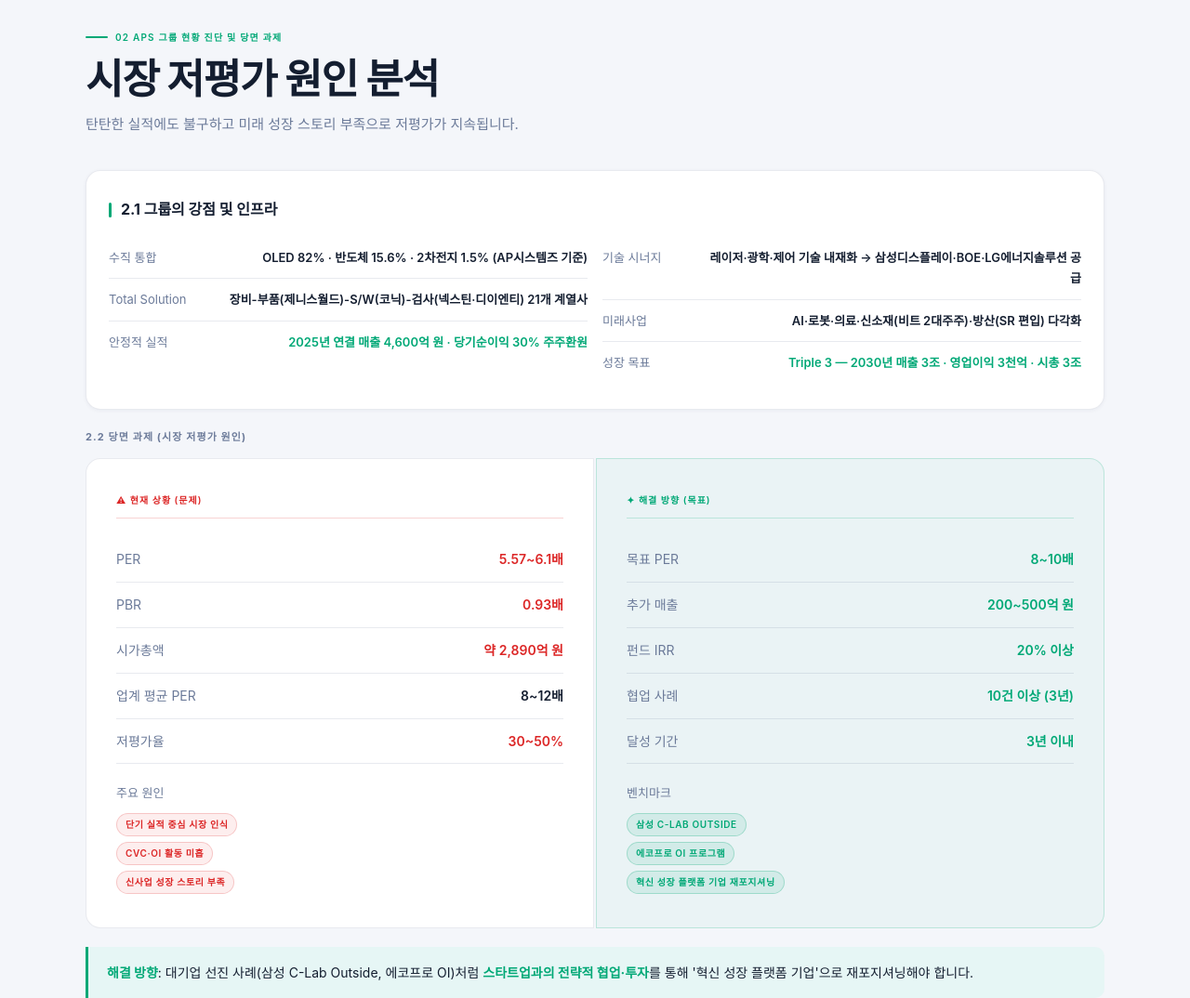
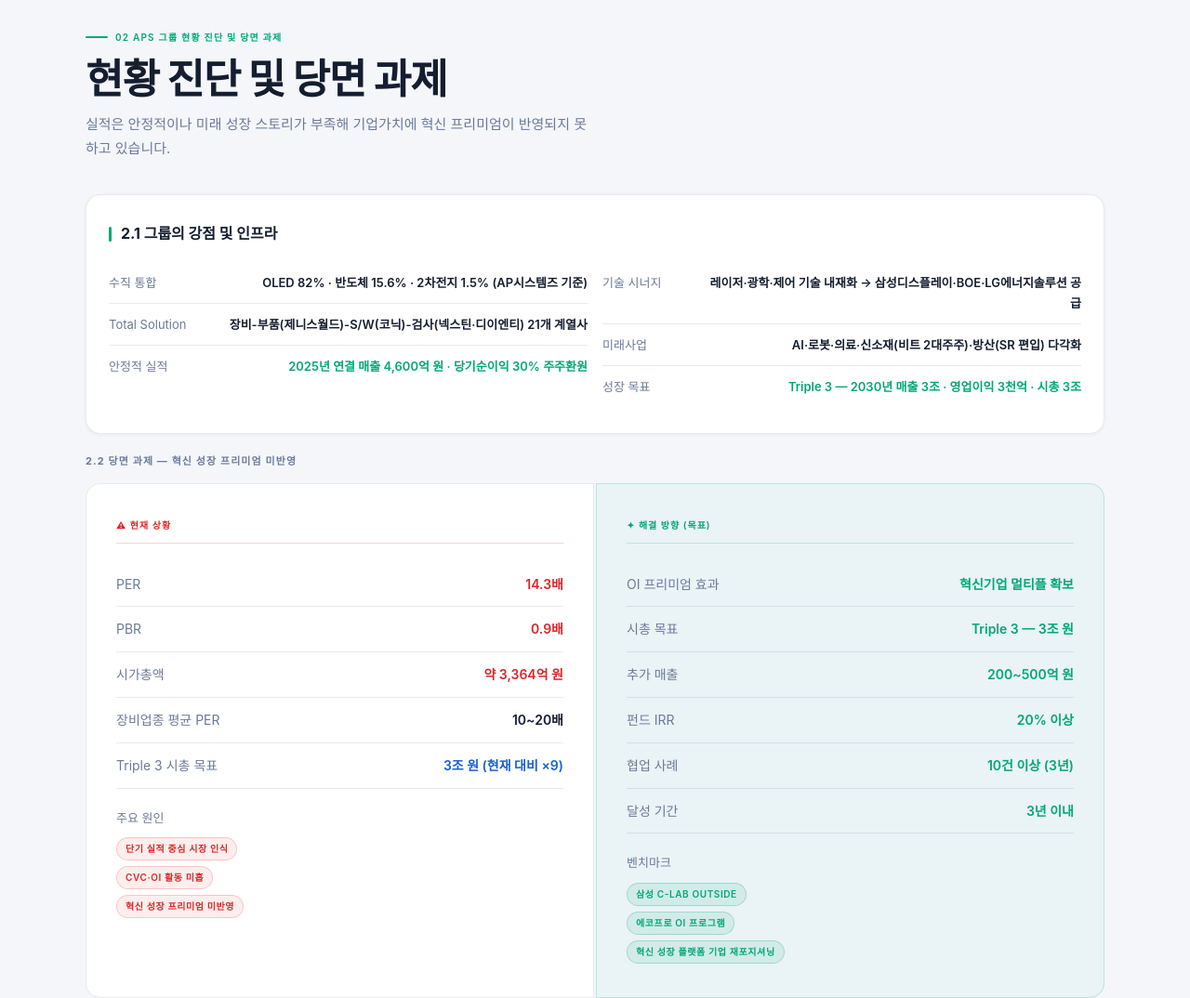
Before and after one commit to lilyleeseo/ap.gravity, a plain HTML site: page index.html in a window 1280 px wide. Shown: the part 1540-2614 px from the top of the page at 93% size. Drawn offline with Linux system fonts and the light colour scheme; a web font is replaced by a local one.

Commit message:
Add files via upload

```diff
--- a/index.html
+++ b/index.html
@@ -574,7 +574,7 @@ footer {
     </h1>
     <p class="hero-sub">
       그래비티벤처스가 APS 그룹의 핵심 기술과 딥테크 스타트업을 연결합니다.<br>
-      50억 원 펀드 + OI 프로그램으로 기업가치 재평가를 실현합니다.
+      50억 원 펀드 + OI 프로그램으로 혁신 성장 프리미엄을 실현합니다.
     </p>
   </div>
   <div class="scroll-hint">SCROLL</div>
@@ -584,7 +584,7 @@ footer {
 <section id="exec" class="section">
   <div class="sec-tag">01 Executive Summary</div>
   <h2 class="sec-title">핵심 요약</h2>
-  <p class="sec-desc">APS 그룹의 기술 경쟁력과 스타트업 딥테크를 결합해 신규 매출 창출 및 기업가치 재평가를 동시에 달성합니다.</p>
+  <p class="sec-desc">APS 그룹의 기술 경쟁력과 스타트업 딥테크를 결합해 신규 매출 창출 및 혁신 성장 프리미엄 확보를 동시에 달성합니다.</p>
 
   <div style="height:36px"></div>
 
@@ -609,7 +609,7 @@ footer {
       </div>
       <div style="display:flex;gap:8px;flex-wrap:wrap;margin-top:12px">
         <span class="badge badge-g">IRR 20%+</span>
-        <span class="badge badge-b">PER 재평가</span>
+        <span class="badge badge-b">밸류에이션 프리미엄</span>
         <span class="badge badge-g">추가매출 200~500억</span>
         <span class="badge badge-gray">3년 내 달성</span>
       </div>
@@ -622,8 +622,8 @@ footer {
 <!-- ── SECTION 2: 현황 진단 ─────────── -->
 <section id="problem" class="section">
   <div class="sec-tag">02 APS 그룹 현황 진단 및 당면 과제</div>
-  <h2 class="sec-title">시장 저평가 원인 분석</h2>
-  <p class="sec-desc">탄탄한 실적에도 불구하고 미래 성장 스토리 부족으로 저평가가 지속됩니다.</p>
+  <h2 class="sec-title">현황 진단 및 당면 과제</h2>
+  <p class="sec-desc">실적은 안정적이나 미래 성장 스토리가 부족해 기업가치에 혁신 프리미엄이 반영되지 못하고 있습니다.</p>
 
   <div style="height:36px"></div>
 
@@ -645,44 +645,48 @@ footer {
   </div>
 
   <!-- 2.2 당면 과제 -->
-  <div style="font-size:11px;font-weight:700;letter-spacing:0.1em;text-transform:uppercase;color:var(--muted);margin-bottom:14px">2.2 당면 과제 (시장 저평가 원인)</div>
+  <div style="font-size:11px;font-weight:700;letter-spacing:0.1em;text-transform:uppercase;color:var(--muted);margin-bottom:14px">2.2 당면 과제 — 혁신 성장 프리미엄 미반영</div>
   <div class="problem-row" style="margin-bottom:20px">
     <div class="problem-col">
-      <div class="prob-head bad">⚠ 현재 상황 (문제)</div>
+      <div class="prob-head bad">⚠ 현재 상황</div>
       <div class="metric-row">
         <span class="metric-key">PER</span>
-        <span class="metric-val bad">5.57~6.1배</span>
+        <span class="metric-val bad">14.3배</span>
       </div>
       <div class="metric-row">
         <span class="metric-key">PBR</span>
-        <span class="metric-val bad">0.93배</span>
+        <span class="metric-val bad">0.9배</span>
       </div>
       <div class="metric-row">
         <span class="metric-key">시가총액</span>
-        <span class="metric-val bad">약 2,890억 원</span>
+        <span class="metric-val bad">약 3,364억 원</span>
       </div>
       <div class="metric-row">
-        <span class="metric-key">업계 평균 PER</span>
-        <span class="metric-val">8~12배</span>
+        <span class="metric-key">장비업종 평균 PER</span>
+        <span class="metric-val">10~20배</span>
       </div>
       <div class="metric-row">
-        <span class="metric-key">저평가율</span>
-        <span class="metric-val bad">30~50%</span>
+        <span class="metric-key">Triple 3 시총 목표</span>
+        <span class="metric-val" style="color:var(--a-blue)">3조 원 (현재 대비 ×9)</span>
       </div>
       <div style="margin-top:20px">
         <div style="font-size:13px;color:var(--muted);margin-bottom:10px">주요 원인</div>
         <div style="display:flex;flex-direction:column;gap:6px">
           <div class="badge badge-r" style="width:fit-content">단기 실적 중심 시장 인식</div>
           <div class="badge badge-r" style="width:fit-content">CVC·OI 활동 미흡</div>
-          <div class="badge badge-r" style="width:fit-content">신사업 성장 스토리 부족</div>
+          <div class="badge badge-r" style="width:fit-content">혁신 성장 프리미엄 미반영</div>
         </div>
       </div>
     </div>
     <div class="problem-col">
       <div class="prob-head good">✦ 해결 방향 (목표)</div>
       <div class="metric-row">
-        <span class="metric-key">목표 PER</span>
-        <span class="metric-val good">8~10배</span>
+        <span class="metric-key">OI 프리미엄 효과</span>
+        <span class="metric-val good">혁신기업 멀티플 확보</span>
+      </div>
+      <div class="metric-row">
+        <span class="metric-key">시총 목표</span>
+        <span class="metric-val good">Triple 3 — 3조 원</span>
       </div>
       <div class="metric-row">
         <span class="metric-key">추가 매출</span>
@@ -929,7 +933,7 @@ footer {
         <tr>
           <td><span class="badge badge-b">재무적</span></td>
           <td>IR 스토리 강화 및 미래 성장 프리미엄 확보<br><span style="font-size:12px;color:var(--muted)">오픈이노베이션 활동으로 기관 투자자 신뢰도 상승</span></td>
-          <td class="val">PER 8~10배 재평가<br>IRR 20%+</td>
+          <td class="val">혁신기업 밸류에이션 확보<br>IRR 20%+</td>
         </tr>
         <tr>
           <td><span class="badge badge-gray">문화·인재</span></td>
@@ -953,9 +957,9 @@ footer {
       <div class="stat-sub">신기술 분야<br>기술혁신 가속화</div>
     </div>
     <div class="stat-block">
-      <div class="stat-label">기업가치 재평가</div>
-      <div class="stat-val" style="font-size:28px">5~6<span class="unit">배</span> → <span style="color:var(--g-green)">8~10배</span></div>
-      <div class="stat-sub">첨단 반도체 기업<br>포지셔닝 효과</div>
+      <div class="stat-label">시가총액 목표</div>
+      <div class="stat-val" style="font-size:28px;color:var(--g-green)">3조<span class="unit">원</span></div>
+      <div class="stat-sub">현재 3,364억 원 대비<br>Triple 3 목표</div>
     </div>
     <div class="stat-block">
       <div class="stat-label">OI 펀드 수익률</div>
@@ -1038,7 +1042,7 @@ footer {
       <div class="footer-heading">핵심 지표</div>
       <ul class="footer-list">
         <li>목표 IRR: 20% 이상</li>
-        <li>목표 PER: 8~10배</li>
+        <li>시총 목표: Triple 3 (3조 원)</li>
         <li>추가 매출: 200~500억 원</li>
         <li>투자 기업 수: 5~10개사</li>
         <li>1기 시작: 2026년 5월</li>
```
